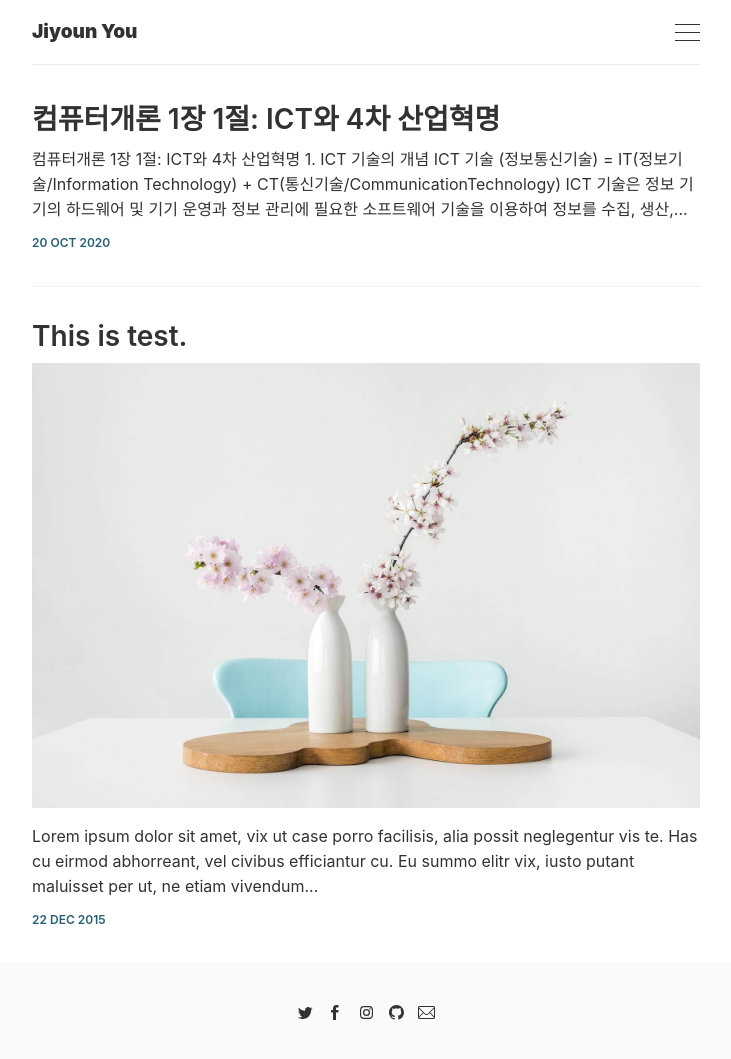
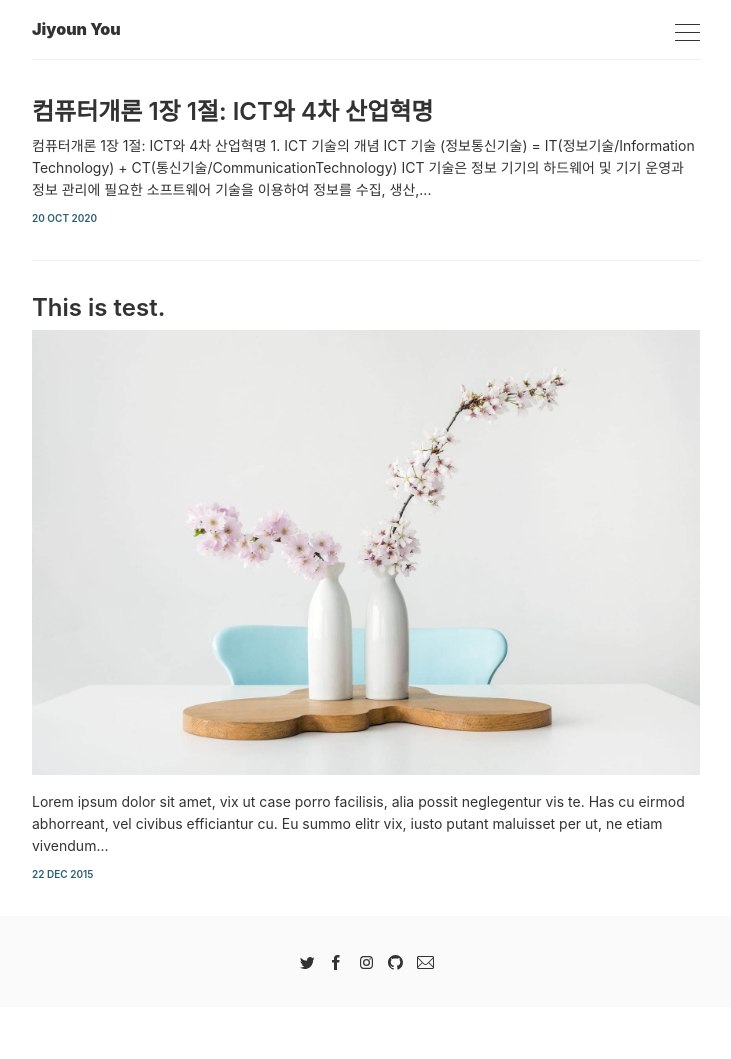
Before and after one commit to Jiyoun-Yoo/jiyoun-yoo.github.io, a Jekyll site: the page built from index.html, in a window 1280 px wide. Shown: the whole page, without its empty margins (274-1005 px from the left). Built offline with Jekyll 4.4.1, drawn with Linux system fonts in a browser that asks for light colours; the list of posts is cut into pages by our own code; after the commit the page ends 1007 px from its top, so only the background shows below that.

Commit message:
settings

```diff
--- a/_sass/settings/_type.scss
+++ b/_sass/settings/_type.scss
@@ -14,10 +14,10 @@
   'Segoe UI Symbol';
 $font-monospace:  Courier, monospace;
 
-$font-size-base:   19px;
-$font-size-medium: 16px;
-$font-size-small:  14px;
-$font-size-tiny:   12px;
+$font-size-base:   16px;
+$font-size-medium: 14px;
+$font-size-small:  12px;
+$font-size-tiny:   10px;
 
 $font-weight-light:   300;
 $font-weight-regular: 400;
```
